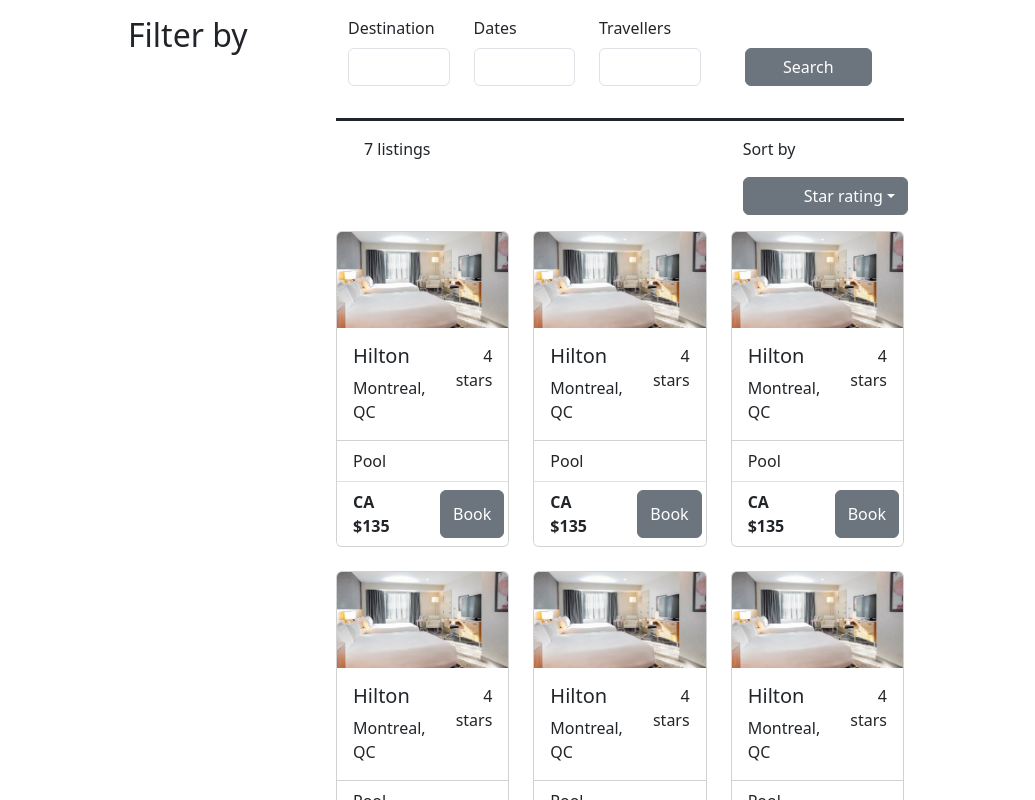
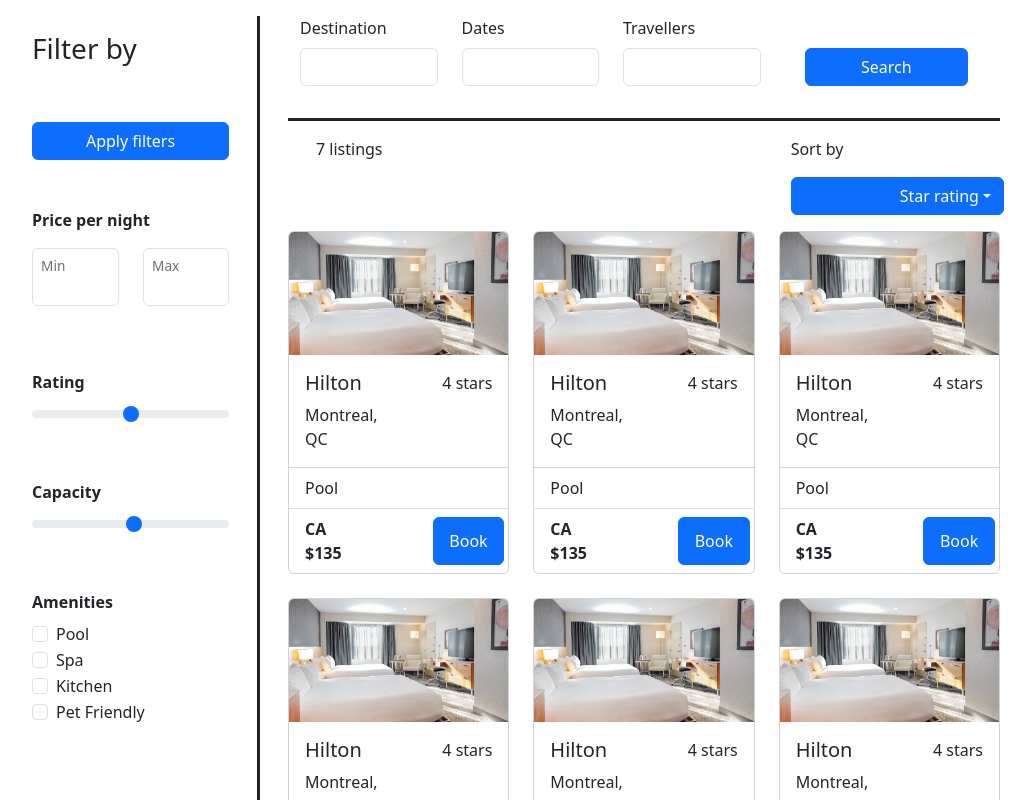
Before and after one commit to lbarwell/CSI2532-Project, a React (Vite) app: page / in a window 1280 px wide. Shown: the top 800 px of the page, without its empty margins (124-1159 px from the left). Built offline with nearby package versions, Linux system fonts and the light colour scheme.

Commit message:
Added FilterView

```diff
--- a/src/App.tsx
+++ b/src/App.tsx
@@ -4,8 +4,10 @@ import SearchView from "./components/SearchView";
 import FilterView from "./components/FilterView";
 
 function App() {
+  // Placeholder values for listings
   const listingsSet = [
     {
+      id: 1,
       imageSrc: HiltonImage,
       hotelName: "Hilton",
       cityName: "Montreal",
@@ -15,6 +17,7 @@ function App() {
       price: 135,
     },
     {
+      id: 2,
       imageSrc: HiltonImage,
       hotelName: "Hilton",
       cityName: "Montreal",
@@ -24,6 +27,7 @@ function App() {
       price: 135,
     },
     {
+      id: 3,
       imageSrc: HiltonImage,
       hotelName: "Hilton",
       cityName: "Montreal",
@@ -33,6 +37,7 @@ function App() {
       price: 135,
     },
     {
+      id: 4,
       imageSrc: HiltonImage,
       hotelName: "Hilton",
       cityName: "Montreal",
@@ -42,6 +47,7 @@ function App() {
       price: 135,
     },
     {
+      id: 5,
       imageSrc: HiltonImage,
       hotelName: "Hilton",
       cityName: "Montreal",
@@ -51,6 +57,7 @@ function App() {
       price: 135,
     },
     {
+      id: 6,
       imageSrc: HiltonImage,
       hotelName: "Hilton",
       cityName: "Montreal",
@@ -60,6 +67,7 @@ function App() {
       price: 135,
     },
     {
+      id: 7,
       imageSrc: HiltonImage,
       hotelName: "Hilton",
       cityName: "Montreal",
@@ -71,10 +79,13 @@ function App() {
   ];
 
   return (
-    <div className="container" style={{ width: "65%", margin: "auto" }}>
+    <div className="container" style={{ width: "80%", margin: "auto" }}>
       <div className="row">
-        <div className="col-3">
-          <FilterView></FilterView>
+        <div
+          className="col-3"
+          style={{ marginTop: "1em", borderRight: "3px solid" }}
+        >
+          <FilterView />
         </div>
         <div className="col">
           <SearchView />
--- a/src/components/FilterView.tsx
+++ b/src/components/FilterView.tsx
@@ -1,7 +1,124 @@
 const FilterView = () => {
   return (
-    <div style={{ height: "100%", margin: "1em" }}>
-      <h2>Filter by</h2>
+    <div
+      style={{
+        height: "100%",
+        margin: "1em",
+      }}
+    >
+      <h3>Filter by</h3>
+
+      <button
+        type="submit"
+        className="col btn btn-primary"
+        style={{ marginTop: "3em", width: "100%" }}
+      >
+        Apply filters
+      </button>
+
+      <div className="container" style={{ padding: "0em", marginTop: "3em" }}>
+        <p>
+          <b>Price per night</b>
+        </p>
+        <div className="row">
+          <div className="col form-floating mb-3">
+            <input type="text" className="form-control" id="minInput" />
+            <label htmlFor="minInput" style={{ marginLeft: "0.5em" }}>
+              Min
+            </label>
+          </div>
+          <div className="col form-floating mb-3">
+            <input type="text" className="form-control" id="maxInput" />
+            <label htmlFor="maxInput" style={{ marginLeft: "0.5em" }}>
+              Max
+            </label>
+          </div>
+        </div>
+      </div>
+
+      <div>
+        <label
+          htmlFor="ratingRange"
+          className="form-label"
+          style={{ marginTop: "3em" }}
+        >
+          <b>Rating</b>
+        </label>
+        <input
+          type="range"
+          className="form-range"
+          min="1"
+          max="5"
+          id="ratingRange"
+        />
+      </div>
+
+      <div>
+        <label
+          htmlFor="capacityRange"
+          className="form-label"
+          style={{ marginTop: "3em" }}
+        >
+          <b>Capacity</b>
+        </label>
+        <input
+          type="range"
+          className="form-range"
+          min="1"
+          max="30"
+          id="capacityRange"
+        />
+      </div>
+
+      <div>
+        <label className="form-label" style={{ marginTop: "3em" }}>
+          <b>Amenities</b>
+        </label>
+        <div className="form-check">
+          <input
+            className="form-check-input"
+            type="checkbox"
+            value=""
+            id="poolCheckbox"
+          />
+          <label className="form-check-label" htmlFor="poolCheckbox">
+            Pool
+          </label>
+        </div>
+        <div className="form-check">
+          <input
+            className="form-check-input"
+            type="checkbox"
+            value=""
+            id="spaCheckbox"
+          />
+          <label className="form-check-label" htmlFor="spaCheckbox">
+            Spa
+          </label>
+        </div>
+        <div className="form-check">
+          <input
+            className="form-check-input"
+            type="checkbox"
+            value=""
+            id="kitchenCheckbox"
+          />
+          <label className="form-check-label" htmlFor="kitchenCheckbox">
+            Kitchen
+          </label>
+        </div>
+        <div className="form-check">
+          <input
+            className="form-check-input"
+            type="checkbox"
+            value=""
+            id="petFriendlyCheckbox"
+          />
+          <label className="form-check-label" htmlFor="petFriendlyCheckbox">
+            Pet Friendly
+          </label>
+        </div>
+      </div>
     </div>
   );
 };
--- a/src/components/Listing.tsx
+++ b/src/components/Listing.tsx
@@ -45,7 +45,7 @@ const Listing = ({
               <b>CA ${price}</b>
             </div>
             <div className="col"></div>
-            <button className="col btn btn-secondary">Book</button>
+            <button className="col btn btn-primary">Book</button>
           </div>
         </li>
       </ul>
--- a/src/components/ListingView.tsx
+++ b/src/components/ListingView.tsx
@@ -5,6 +5,7 @@ import Listing from "./Listing";
 
 interface Props {
   listings: {
+    id: number;
     imageSrc: string;
     hotelName: string;
     cityName: string;
@@ -25,7 +26,7 @@ const ListingView = ({ listings }: Props) => {
           <div className="col dropdown">
             <p>Sort by</p>
             <button
-              className="btn btn-secondary dropdown-toggle"
+              className="btn btn-primary dropdown-toggle"
               type="button"
               data-bs-toggle="dropdown"
               aria-expanded="false"
@@ -53,7 +54,7 @@ const ListingView = ({ listings }: Props) => {
       </div>
       <div className="row row-cols-1 row-cols-md-3 g-4">
         {listings.map((listing) => (
-          <div className="col">
+          <div className="col" key={listing.id}>
             <Listing
               imageSrc={listing.imageSrc}
               hotelName={listing.hotelName}
--- a/src/components/SearchView.tsx
+++ b/src/components/SearchView.tsx
@@ -23,7 +23,7 @@ const SearchView = () => {
           </div>
           <button
             type="submit"
-            className="col btn btn-secondary"
+            className="col btn btn-primary"
             style={{ height: "40%", margin: "2em" }}
           >
             Search
```
